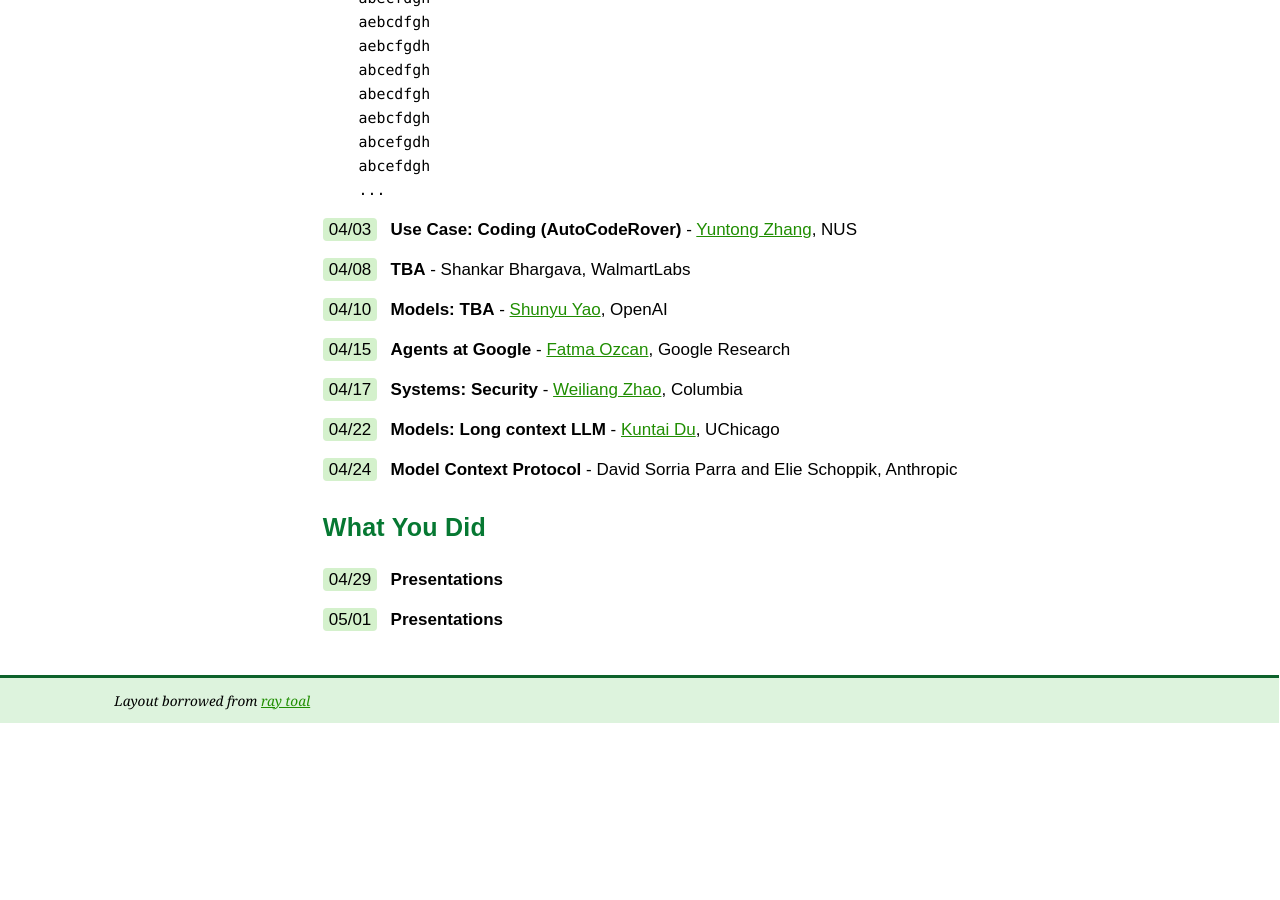
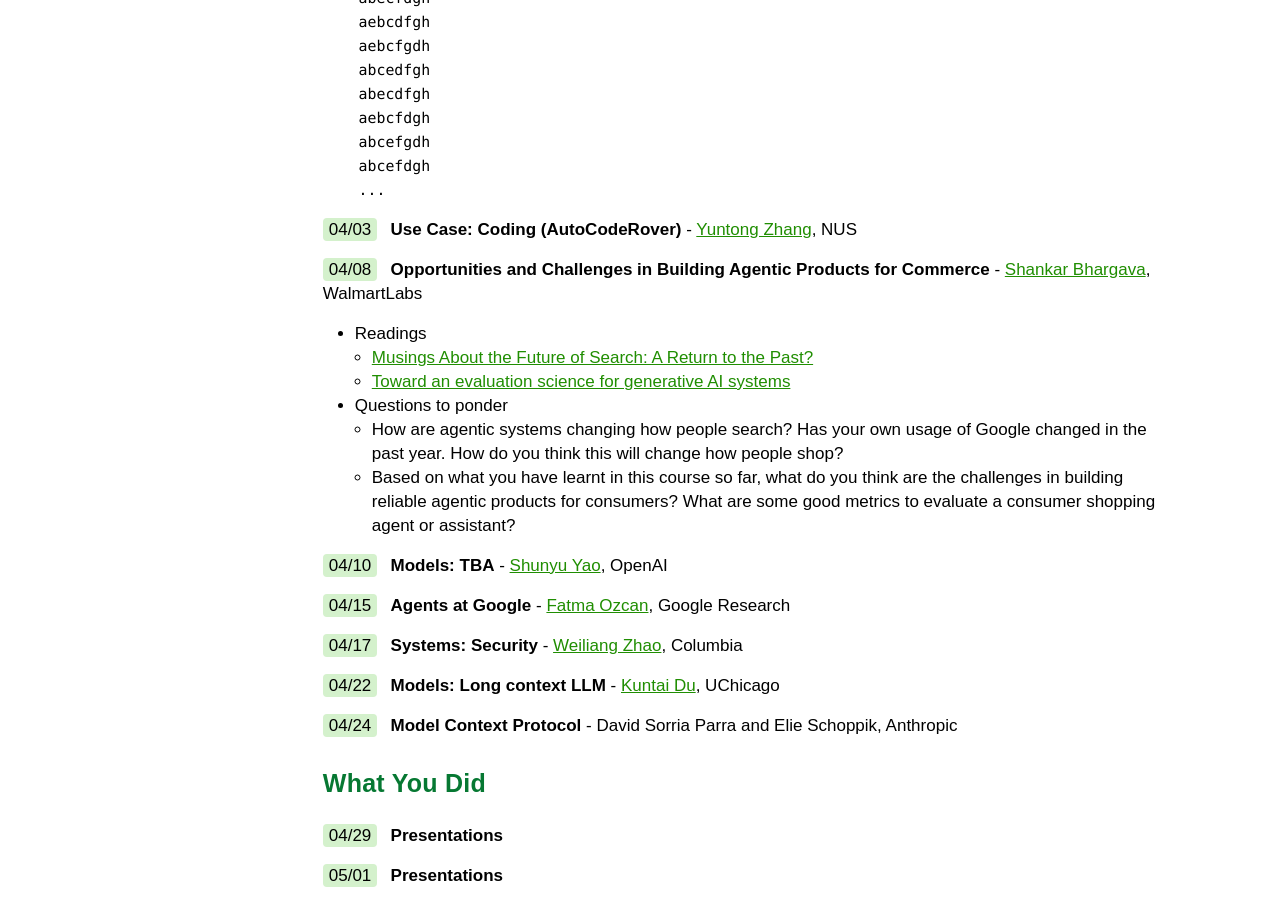
Before and after one commit to w6113/w6113.github.io, a Jekyll site: the page built from index.md, in a window 1280 px wide and 900 px high, scrolled down 6319 px. Built offline with Jekyll 4.4.1, drawn with Linux system fonts in a browser that asks for light colours; before the commit the page ends 7042 px from its top, so only the background shows below that.

Commit message:
Add Walmart lecture

```diff
--- a/index.md
+++ b/index.md
@@ -238,8 +238,14 @@
 
 <span class="date">04/03</span> <span class="topic">Use Case: Coding (AutoCodeRover)</span> - [Yuntong Zhang](https://yuntongzhang.github.io/), NUS
 
-<!-- <span class="date">04/08</span> <span class="topic">HAI: Schema and Process Induction</span> - Lydia Chilton, Columbia -->
-<span class="date">04/08</span> <span class="topic">TBA</span> - Shankar Bhargava, WalmartLabs
+<span class="date">04/08</span> <span class="topic">Opportunities and Challenges in Building Agentic Products for Commerce</span> - [Shankar Bhargava](https://www.linkedin.com/in/shankarbhargava/), WalmartLabs
+
+* Readings
+  * [Musings About the Future of Search: A Return to the Past?](https://arxiv.org/pdf/2412.18956)
+  * [Toward an evaluation science for generative AI systems](https://arxiv.org/pdf/2503.05336)
+* Questions to ponder
+  * How are agentic systems changing how people search? Has your own usage of Google changed in the past year. How do you think this will change how people shop?
+  * Based on what you have learnt in this course so far, what do you think are the challenges in building reliable agentic products for consumers? What are some good metrics to evaluate a consumer shopping agent or assistant?
 
 <span class="date">04/10</span> <span class="topic">Models: TBA</span> - [Shunyu Yao](https://ysymyth.github.io/), OpenAI
 
```
